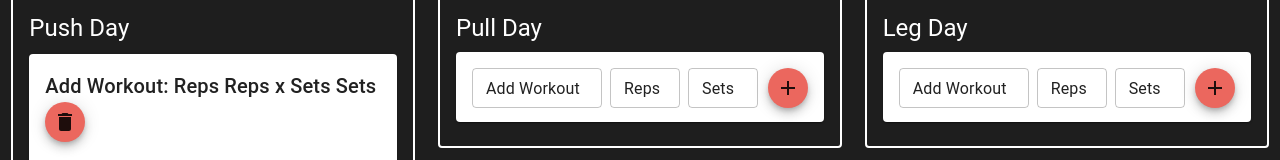
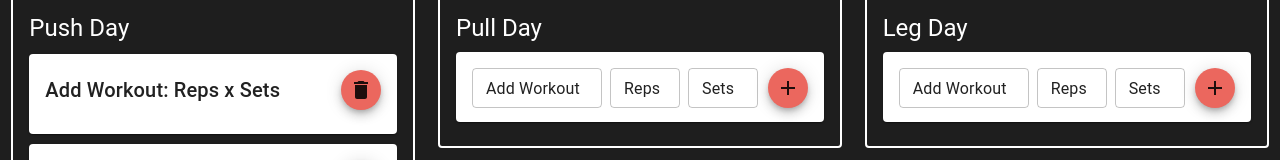
Before and after one commit to Kealen-Pillay/fitness-app, a React (Create React App) app: page / in a window 1280 px wide. Both pictures are taken after a click on the button 361 px from the left and 364 px from the top of the page. Shown: the part 276-436 px from the top of the page. Built offline with nearby package versions, Linux system fonts and the light colour scheme.

Commit message:
minor adjustments to UI

```diff
--- a/src/Components/DayCard.tsx
+++ b/src/Components/DayCard.tsx
@@ -82,6 +82,10 @@ export const DayCard = ({ day, url }: Props) => {
     }
   };
 
+  const deleteItem = (e: React.ChangeEvent<any>) => {
+    console.log(e.target.name);
+  }
+
   return (
     <form onSubmit={handleSubmit}>
       <Card
@@ -109,7 +113,7 @@ export const DayCard = ({ day, url }: Props) => {
                   >
                     <Grid item>
                       <Typography variant="h6">
-                        {item.workout}: {item.reps} Reps x {item.sets} Sets
+                        {item.workout}: {item.reps} x {item.sets}
                       </Typography>
                     </Grid>
                     <Grid item>
@@ -117,6 +121,7 @@ export const DayCard = ({ day, url }: Props) => {
                         sx={{ backgroundColor: "#eb675e" }}
                         size="small"
                         aria-label="delete"
+                        onClick={(e) => deleteItem(e)}
                       >
                         <DeleteIcon />
                       </Fab>
```
